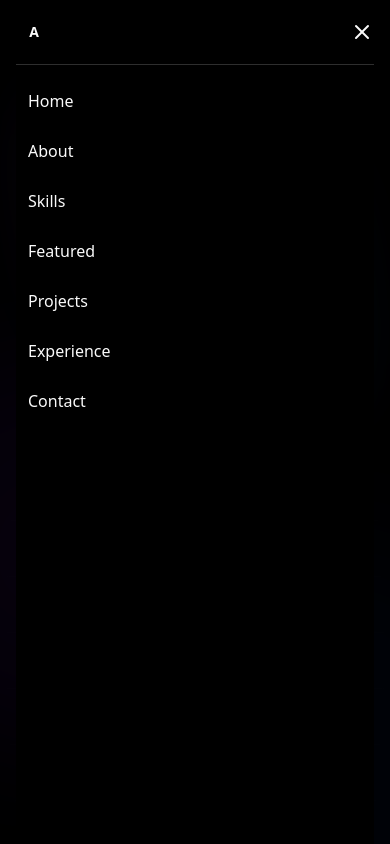
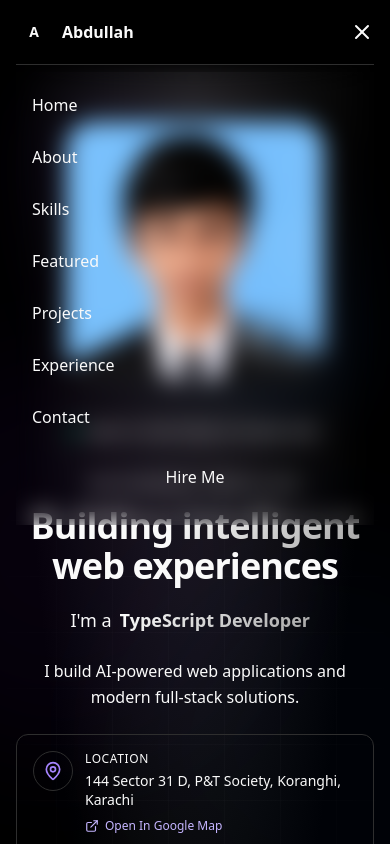
Before and after one commit to Abdullah-Shafaquat/professional-portfolio, a Next.js app: page / in a window 390 px wide. Both pictures are taken after a click on the button 362 px from the left and 32 px from the top of the page. Shown: the top 844 px of the page. Built offline with nearby package versions, Linux system fonts and the light colour scheme.

Commit message:
Portfolio update

```diff
--- a/components/Header.tsx
+++ b/components/Header.tsx
@@ -1,6 +1,6 @@
 "use client";
 
-import { useEffect, useState } from "react";
+import { useEffect, useState, useRef } from "react";
 import { motion, AnimatePresence } from "framer-motion";
 import { Menu, X } from "lucide-react";
 
@@ -17,7 +17,9 @@ const navItems = [
 export default function Header() {
   const [isOpen, setIsOpen] = useState(false);
   const [scrolled, setScrolled] = useState(false);
+  const headerRef = useRef<HTMLElement>(null);
 
+  // Handle scroll background effect
   useEffect(() => {
     const onScroll = () => setScrolled(window.scrollY > 20);
     onScroll();
@@ -25,15 +27,53 @@ export default function Header() {
     return () => window.removeEventListener("scroll", onScroll);
   }, []);
 
+  // Lock body scroll when mobile menu is open
+  useEffect(() => {
+    if (isOpen) {
+      document.body.style.overflow = "hidden";
+    } else {
+      document.body.style.overflow = "";
+    }
+    return () => {
+      document.body.style.overflow = "";
+    };
+  }, [isOpen]);
+
+  // Smooth scroll with offset for fixed header
+  const scrollToSection = (elementId: string) => {
+    const target = document.getElementById(elementId);
+    if (!target) {
+      console.warn(`Element with id "${elementId}" not found`);
+      return;
+    }
+
+    // Get header height dynamically
+    const headerHeight = headerRef.current?.offsetHeight || 70;
+    const targetPosition = target.getBoundingClientRect().top + window.scrollY;
+    const offsetPosition = targetPosition - headerHeight;
+
+    window.scrollTo({
+      top: offsetPosition,
+      behavior: "smooth",
+    });
+  };
+
   const handleNavClick = (href: string) => {
+    const id = href.replace("#", "");
+    // Close mobile menu first
     setIsOpen(false);
-    const id = href.replace("#", "");
-    document.getElementById(id)?.scrollIntoView({ behavior: "smooth" });
-    window.history.replaceState(null, "", href);
+
+    // Delay scroll until menu close animation finishes and DOM updates
+    setTimeout(() => {
+      scrollToSection(id);
+      // Update URL without causing jump
+      window.history.replaceState(null, "", href);
+    }, 150); // Slight delay matches animation exit duration
   };
 
   return (
     <header
+      ref={headerRef}
       className={`fixed top-0 w-full z-50 border-b transition-all duration-300 ${
         scrolled
           ? "bg-background/90 backdrop-blur-md border-border"
@@ -55,11 +95,15 @@ export default function Header() {
             <div className="w-9 h-9 bg-foreground rounded-lg flex items-center justify-center">
               <span className="text-background font-bold text-sm">A</span>
             </div>
+            <span className="font-semibold text-base sm:hidden">
+            Abdullah
+            </span>
             <span className="font-semibold text-lg tracking-tight hidden sm:inline">
-              Abdullah
+              Muhammad Abdullah
             </span>
           </motion.a>
 
+          {/* Desktop navigation */}
           <div className="hidden lg:flex items-center gap-0.5">
             {navItems.map((item, index) => (
               <motion.a
@@ -91,9 +135,10 @@ export default function Header() {
             </motion.a>
           </div>
 
+          {/* Mobile menu button */}
           <button
             type="button"
-            className="lg:hidden p-2 -mr-2"
+            className="lg:hidden p-2 -mr-2 relative z-50"
             onClick={() => setIsOpen(!isOpen)}
             aria-label={isOpen ? "Close menu" : "Open menu"}
           >
@@ -101,15 +146,17 @@ export default function Header() {
           </button>
         </div>
 
+        {/* Mobile menu panel */}
         <AnimatePresence>
           {isOpen && (
             <motion.div
               initial={{ opacity: 0, height: 0 }}
               animate={{ opacity: 1, height: "auto" }}
               exit={{ opacity: 0, height: 0 }}
+              transition={{ duration: 0.2 }}
               className="lg:hidden overflow-hidden"
             >
-              <div className="pt-3 pb-2 mt-3 border-t border-border bg-black h-screen flex flex-col gap-0.5">
+              <div className="pt-4 pb-6 mt-3 border-t border-border bg-background/95 backdrop-blur-md flex flex-col gap-1">
                 {navItems.map((item) => (
                   <a
                     key={item.name}
@@ -118,11 +165,22 @@ export default function Header() {
                       e.preventDefault();
                       handleNavClick(item.href);
                     }}
-                    className="px-3 py-3 rounded-lg text-muted-foreground hover:text-foreground hover:bg-muted/50"
+                    className="px-4 py-3 rounded-lg text-muted-foreground hover:text-foreground hover:bg-muted/50 text-base"
                   >
                     {item.name}
                   </a>
                 ))}
+                {/* Add Hire Me button inside mobile menu for consistency */}
+                <a
+                  href="#contact"
+                  onClick={(e) => {
+                    e.preventDefault();
+                    handleNavClick("#contact");
+                  }}
+                  className="mt-2 mx-4 px-4 py-3 text-center font-medium bg-primary text-primary-foreground rounded-lg"
+                >
+                  Hire Me
+                </a>
               </div>
             </motion.div>
           )}
--- a/components/sections/HeroSection.tsx
+++ b/components/sections/HeroSection.tsx
@@ -117,7 +117,7 @@ export default function HeroSection({ onNavigate }: HeroSectionProps) {
                 </span>
                 <span className="inline-flex items-center gap-1.5 mt-2 text-xs font-medium text-violet-300 group-hover:text-violet-200">
                   <ExternalLink size={14} />
-                  Google Maps par kholo
+                  Open In Google Map
                 </span>
               </span>
             </motion.a>
```
